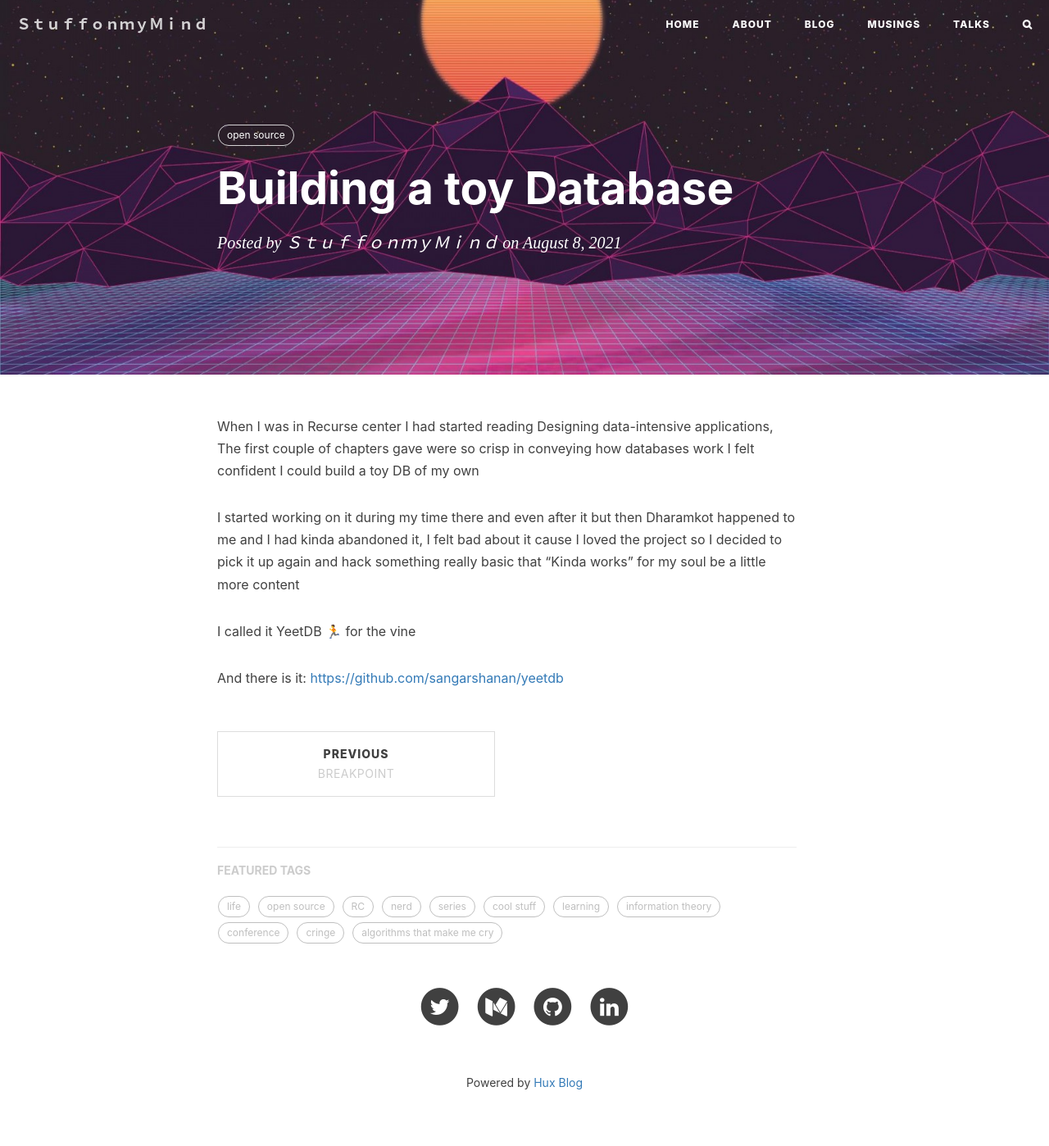
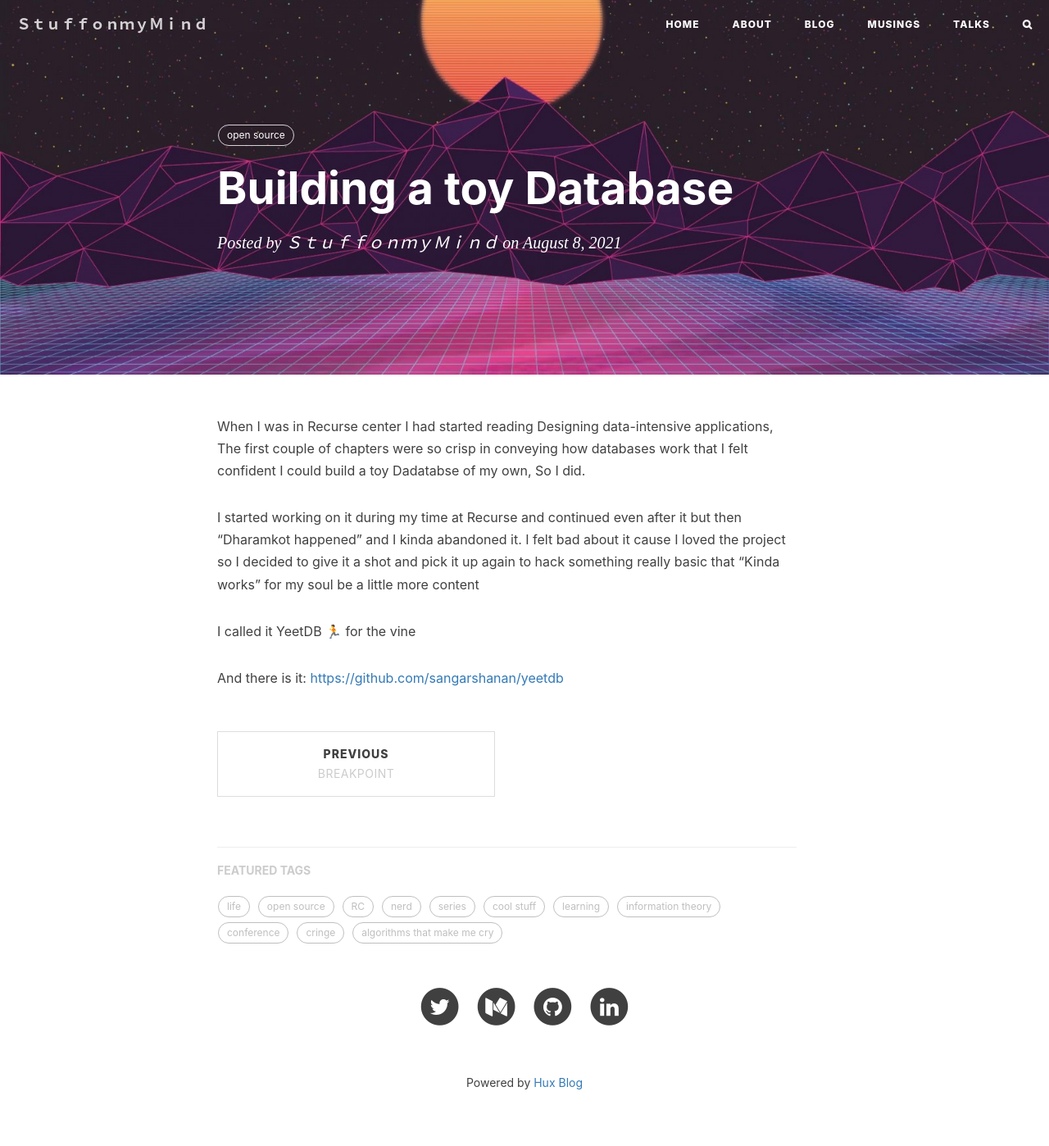
Before and after one commit to Sangarshanan/sangarshanan.github.io, a Jekyll site: the page built from _posts/2021-08-08-building-a-database.md, in a window 1280 px wide. Shown: the whole page at 82% size. Built offline with Jekyll 4.4.1, drawn with Linux system fonts in a browser that asks for light colours; nearby versions of some CDN libraries; comment, search, counter and statistics services are not loaded.

Commit message:
Update 2021-08-08-building-a-database.md

```diff
--- a/_posts/2021-08-08-building-a-database.md
+++ b/_posts/2021-08-08-building-a-database.md
@@ -7,9 +7,9 @@ tags:
     - open source
 ---
 
-When I was in Recurse center I had started reading Designing data-intensive applications, The first couple of chapters gave were so crisp in conveying how databases work I felt confident I could build a toy DB of my own
+When I was in Recurse center I had started reading Designing data-intensive applications, The first couple of chapters were so crisp in conveying how databases work that I felt confident I could build a toy Dadatabse of my own, So I did.
 
-I started working on it during my time there and even after it but then Dharamkot happened to me and I had kinda abandoned it, I felt bad about it cause I loved the project so I decided to pick it up again and hack something really basic that "Kinda works" for my soul be a little more content
+I started working on it during my time at Recurse and continued even after it but then "Dharamkot happened" and I kinda abandoned it. I felt bad about it cause I loved the project so I decided to give it a shot and pick it up again to hack something really basic that "Kinda works" for my soul be a little more content
 
 I called it YeetDB 🏃 for the vine
 
```
